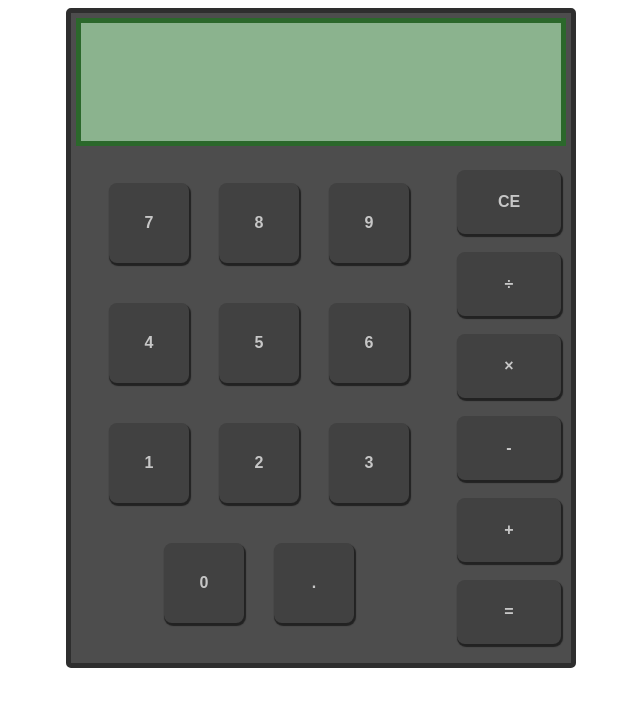
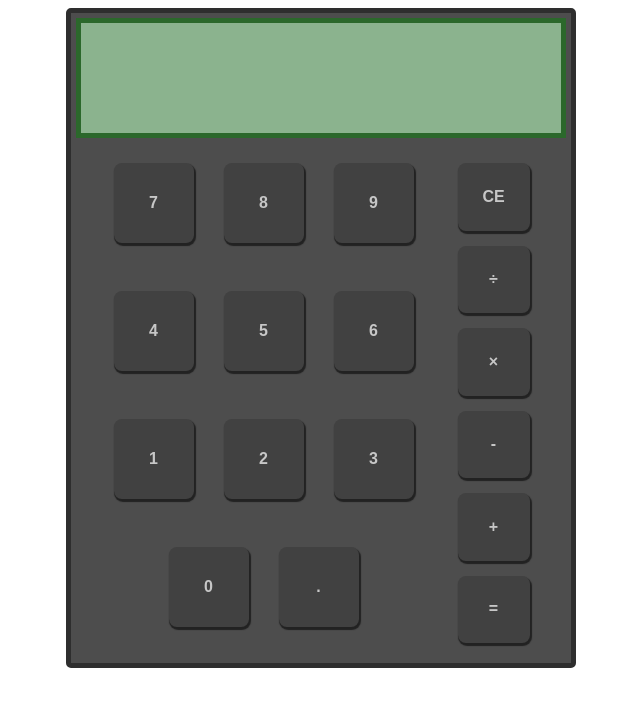
Before and after one commit to P6hi/calculator, a plain HTML site: page index.html in a window 1280 px wide. Shown: the whole page, without its empty margins (319-959 px from the left). Drawn offline with Linux system fonts and the light colour scheme.

Commit message:
Adjust buttons padding

```diff
--- a/style.css
+++ b/style.css
@@ -35,10 +35,10 @@ body {
 .button-container {
     display: flex;
     flex: 4 1 0;
+    padding: 20px;
 }
 
 .buttons-left {
-    padding: 2em;
     flex: 3 1 0;
     display: flex;
     flex-direction: column;
@@ -51,9 +51,9 @@ body {
     display: flex;
     justify-content: center;
     align-items: center;
-    flex-wrap: wrap;
+    flex-direction: column;
+    gap: 15px;
     flex: 1 1 0;
-    padding: 10px;
 }
 
 .button-number {
```
